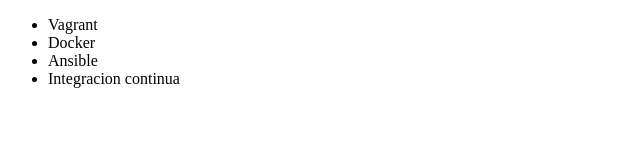
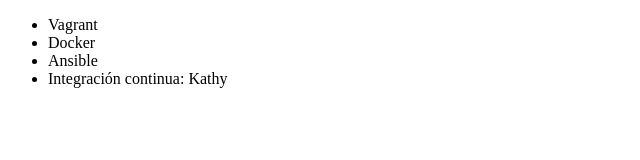
Before and after one commit to Guille199715/alura-git, a plain HTML site: page index.html in a window 1280 px wide. Shown: the full height of the page, 0-640 px from the left. Drawn offline with Linux system fonts and the light colour scheme.

Commit message:
renombre

```diff
--- a/index.html
+++ b/index.html
@@ -9,7 +9,7 @@
          <li> Vagrant </li>
          <li> Docker </li>
          <li> Ansible </li>
-         <li> Integracion continua </li>
+         <li> Integración continua: Kathy </li>
      </ul>
 </body>
 </html>
```
